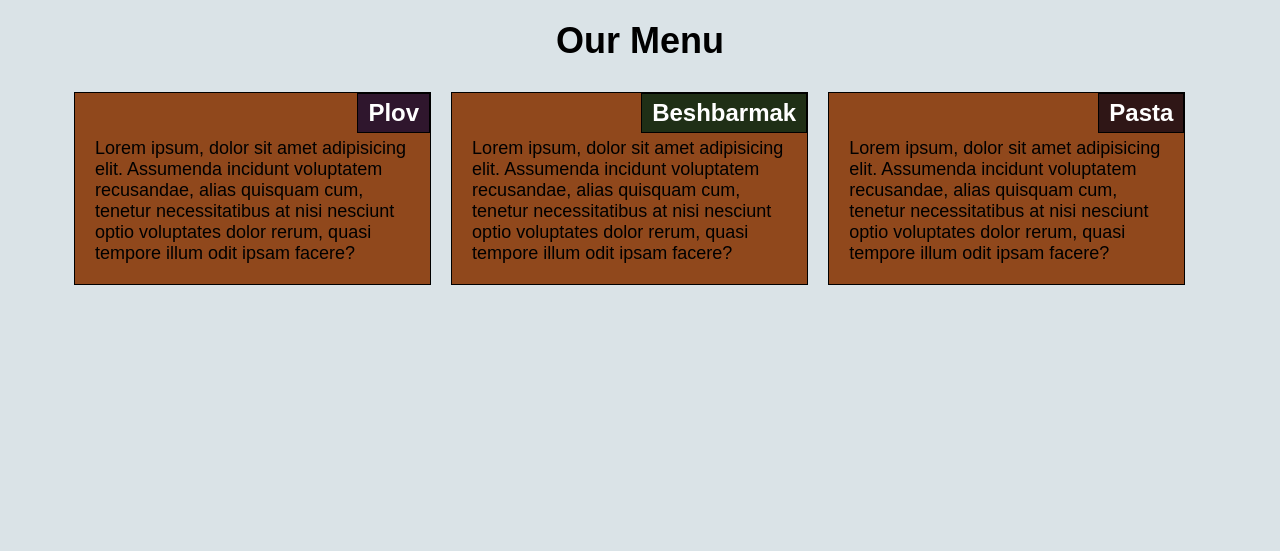
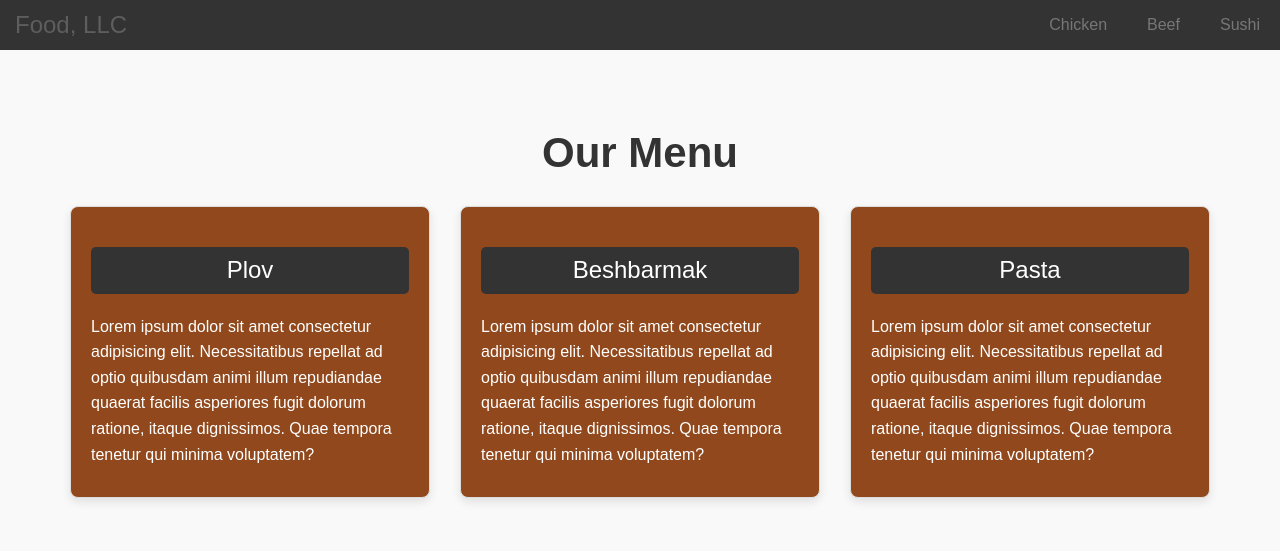
Before and after one commit to Arafvt/web_project, a plain HTML site: page html_code/index.html in a window 1280 px wide. Drawn offline with nearby package versions, Linux system fonts and the light colour scheme.

Commit message:
add navbar menu

```diff
--- a/css/style.css
+++ b/css/style.css
@@ -1,102 +1,104 @@
-html,
 body {
-  background: #dae3e7;
+  background-color: #f9f9f9;
   font-family: Arial, sans-serif;
+  padding-top: 50px;
 }
 
-*,
-*:before,
-*:after {
-  box-sizing: border-box;
-  margin: 0;
-  padding: 0;
+.navbar {
+  margin-bottom: 0;
+  background-color: #333;
+  border: none;
+  border-radius: 0;
+}
+
+.navbar-brand {
+  color: #fff;
+  font-size: 24px;
+}
+
+.navbar-nav > li > a {
+  color: white;
+  padding: 15px 20px;
+  font-size: 16px;
+  transition: color 0.3s ease;
+}
+
+.navbar-nav > li > a:hover {
+  color: #fff !important;
+  background-color: #333;
+}
+
+.navbar-nav > li > a:active {
+  color: #fff !important;
+  background-color: white;
+}
+
+.navbar-toggle {
+  border: none;
+}
+
+.navbar-toggle .icon-bar {
+  background-color: #fff;
 }
 
 .title {
-  text-align: center;
-  margin-top: 20px;
-  margin-bottom: 20px;
+  margin-top: 80px;
+  margin-bottom: 30px;
 }
 
 .title h1 {
-  font-size: 36px;
-}
-
-.menu_container {
-  width: 100%;
-  max-width: 90%;
-  margin: 0 auto;
+  font-size: 42px;
+  font-weight: bold;
+  color: #333;
 }
 
 .menu {
   background-color: #90481c;
-  border: 1px solid black;
+  border: 1px solid #ddd;
   padding: 20px;
-  position: relative;
-  margin: 10px;
-}
-.first {
-  background-color: #2f162d;
-  color: white;
-  border: 1px solid black;
-  padding: 5px 10px;
-  position: absolute;
-  top: 0;
-  right: 0;
-  font-size: 24px;
+  margin-bottom: 30px;
+  border-radius: 8px;
+  box-shadow: 0px 4px 10px rgba(0, 0, 0, 0.1);
 }
 
-.second {
-  background-color: #1F2F16;
+.menu h2 {
+  font-size: 24px;
+  margin-top:20px;
   color: white;
-  border: 1px solid black;
-  padding: 5px 10px;
-  position: absolute;
-  top: 0;
-  right: 0;
-  font-size: 24px;
-}
-
-.third {
-  background-color: #2f1616;
-  color: white;
-  border: 1px solid black;
-  padding: 5px 10px;
-  position: absolute;
-  top: 0;
-  right: 0;
-  font-size: 24px;
+  background-color: #333;
+  text-align: center;
+  padding: 10px;
+  border-radius: 5px;
+  margin-bottom: 20px;
 }
 
 .menu p {
-  font-size: 18px;
-  padding-top: 25px;
+  font-size: 16px;
+  line-height: 1.6;
+  color: #fff;
 }
 
-@media (min-width: 992px) {
-  .menu {
-      width: 31%;
-      float: left;
-  }
-
+.col-xs-12 {
+  margin-bottom: 20px;
 }
 
 @media (min-width: 768px) and (max-width: 991px) {
-  .menu {
-    width: 47%;
-    float: left;
-    margin-bottom: 20px;
+  .col-md-4 {
+    width: 50%;
   }
 
-  .menu:nth-child(3) {
-      width: 96.5%;
-      float: left;
+  .col-md-4:nth-child(3) {
+    width: 100%;
+    margin-top: 20px;
   }
 }
 
 @media (max-width: 767px) {
-  .menu {
-      width: 100%;
-      margin-bottom: 20px;
+  .title h1 {
+    font-size: 34px;
+  }
+
+  .navbar-nav {
+    text-align: center;
   }
 }
--- a/html_code/index.html
+++ b/html_code/index.html
@@ -4,34 +4,70 @@
 <head>
   <meta charset="UTF-8">
   <meta name="viewport" content="width=device-width, initial-scale=1.0">
-  <title>My web project</title>
+  <title>Our Menu</title>
+
+  <link rel="stylesheet" href="https://stackpath.bootstrapcdn.com/bootstrap/3.3.7/css/bootstrap.min.css">
+
+  <script src="https://ajax.googleapis.com/ajax/libs/jquery/3.6.0/jquery.min.js"></script>
+  <script src="https://stackpath.bootstrapcdn.com/bootstrap/3.3.7/js/bootstrap.min.js"></script>
+
   <link rel="stylesheet" href="../css/style.css">
 </head>
 
 <body>
-  <header class="title">
+  <nav class="navbar navbar-default navbar-fixed-top">
+    <div class="container-fluid">
+      <div class="navbar-header">
+        <a class="navbar-brand" href="#">Food, LLC</a>
+      </div>
+      <div class="collapse navbar-collapse" id="navbarMenu">
+        <ul class="nav navbar-nav navbar-right">
+          <li><a href="#">Chicken</a></li>
+          <li><a href="#">Beef</a></li>
+          <li><a href="#">Sushi</a></li>
+        </ul>
+      </div>
+      <button type="button" class="navbar-toggle collapsed" data-toggle="collapse" data-target="#navbarMenu">
+        <span class="icon-bar"></span>
+        <span class="icon-bar"></span>
+        <span class="icon-bar"></span>
+      </button>
+    </div>
+  </nav>
+
+  <header class="title text-center">
     <h1>Our Menu</h1>
   </header>
-  <div class="menu_container">
+
+  <div class="container content-section">
+    <div class="row">
+      <div class="col-xs-12 col-md-4">
         <div class="menu">
           <h2 class="first">Plov</h2>
-      <p>Lorem ipsum, dolor sit amet adipisicing elit. Assumenda incidunt voluptatem recusandae, alias
-        quisquam cum, tenetur necessitatibus at nisi nesciunt optio voluptates dolor rerum, quasi tempore illum odit
-        ipsam facere?</p>
+          <p>Lorem ipsum dolor sit amet consectetur adipisicing elit. Necessitatibus repellat
+            ad optio quibusdam animi illum repudiandae quaerat facilis asperiores fugit dolorum ratione,
+            itaque dignissimos. Quae tempora tenetur qui minima voluptatem?</p>
         </div>
+      </div>
+      <div class="col-xs-12 col-md-4">
         <div class="menu">
           <h2 class="second">Beshbarmak</h2>
-      <p>Lorem ipsum, dolor sit amet adipisicing elit. Assumenda incidunt voluptatem recusandae, alias
-        quisquam cum, tenetur necessitatibus at nisi nesciunt optio voluptates dolor rerum, quasi tempore illum odit
-        ipsam facere?</p>
+          <p>Lorem ipsum dolor sit amet consectetur adipisicing elit. Necessitatibus repellat
+            ad optio quibusdam animi illum repudiandae quaerat facilis asperiores fugit dolorum ratione,
+            itaque dignissimos. Quae tempora tenetur qui minima voluptatem?</p>
         </div>
+      </div>
+      <div class="col-xs-12 col-md-4">
         <div class="menu">
           <h2 class="third">Pasta</h2>
-      <p>Lorem ipsum, dolor sit amet adipisicing elit. Assumenda incidunt voluptatem recusandae, alias
-        quisquam cum, tenetur necessitatibus at nisi nesciunt optio voluptates dolor rerum, quasi tempore illum odit
-        ipsam facere?</p>
+          <p>Lorem ipsum dolor sit amet consectetur adipisicing elit. Necessitatibus repellat
+            ad optio quibusdam animi illum repudiandae quaerat facilis asperiores fugit dolorum ratione,
+            itaque dignissimos. Quae tempora tenetur qui minima voluptatem?</p>
         </div>
       </div>
+    </div>
+  </div>
+
 </body>
 
 </html>
```
Lines whose indentation alone changed are shown as unchanged.
